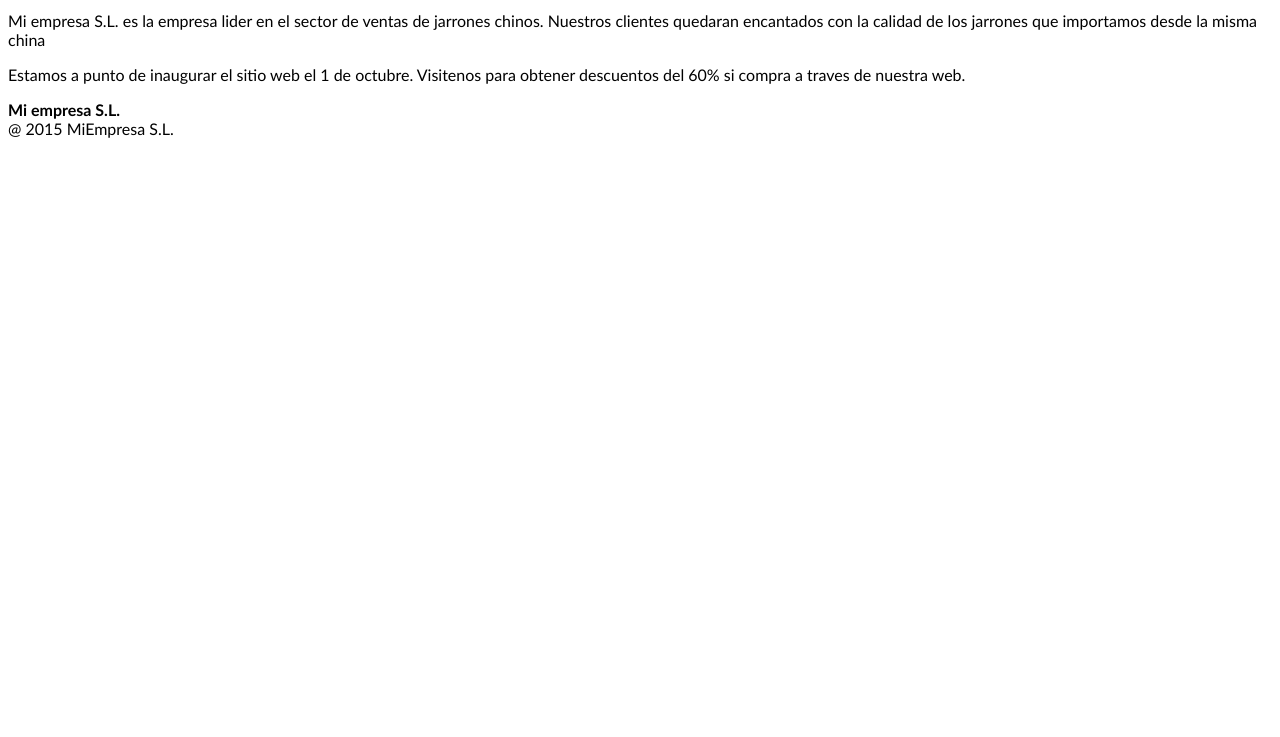
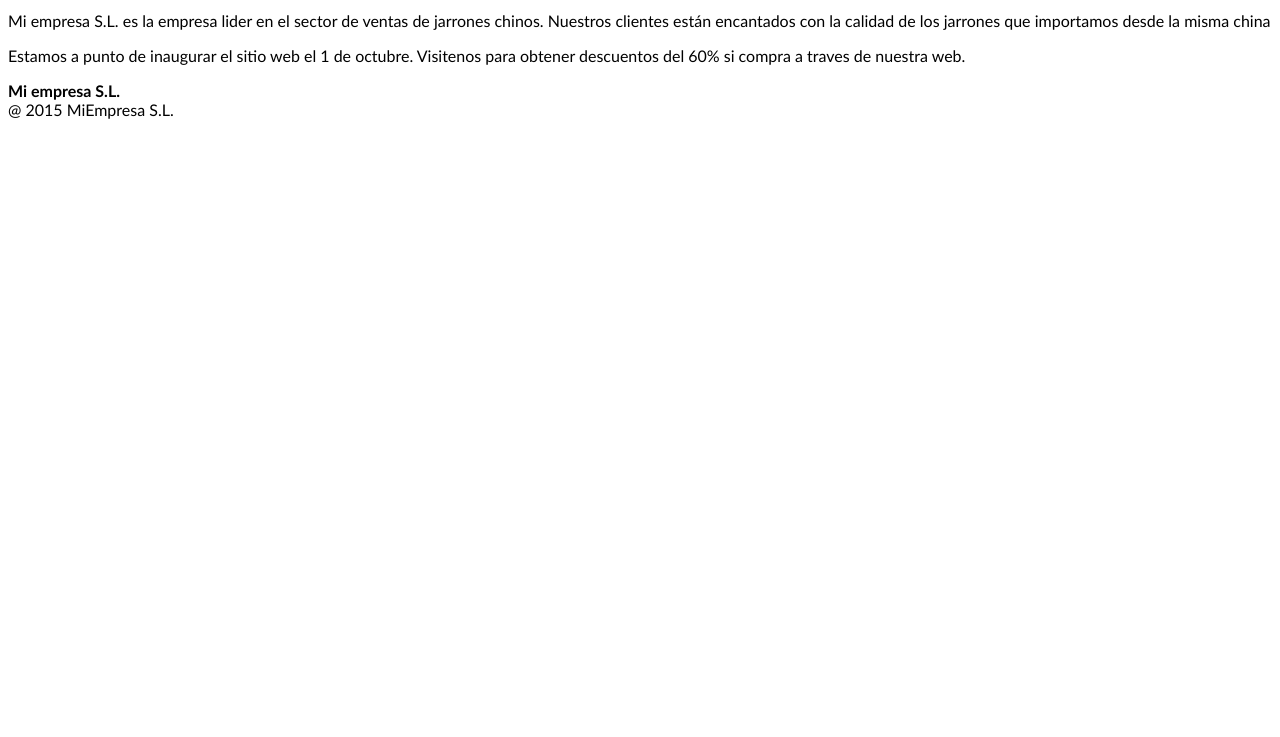
Before and after one commit to filipmorrys/PaginaCliente, a plain HTML site: page index.html in a window 1280 px wide. Shown: the part 63-800 px from the top of the page. Drawn offline with Linux system fonts and the light colour scheme.

Commit message:
Cambiar el texto para contentar al cliente

```diff
--- a/index.html
+++ b/index.html
@@ -8,7 +8,7 @@
 		<h2>Bienvenidos a mi empresa</h2>
 		<p>
 			Mi empresa S.L. es la empresa lider en el sector de ventas de jarrones chinos.
-			Nuestros clientes quedaran encantados con la calidad de los jarrones que importamos
+			Nuestros clientes están encantados con la calidad de los jarrones que importamos
 			desde la misma china
 		</p>
 		<p>
```
